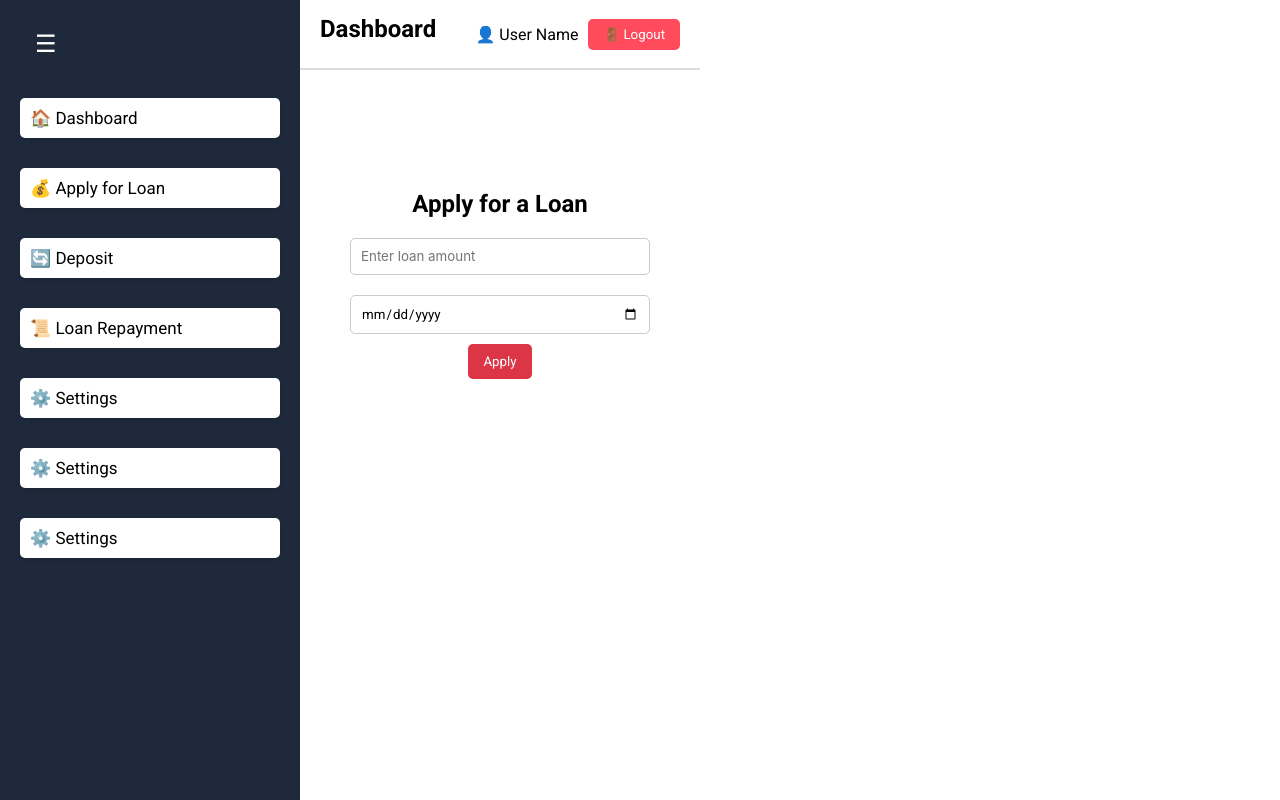
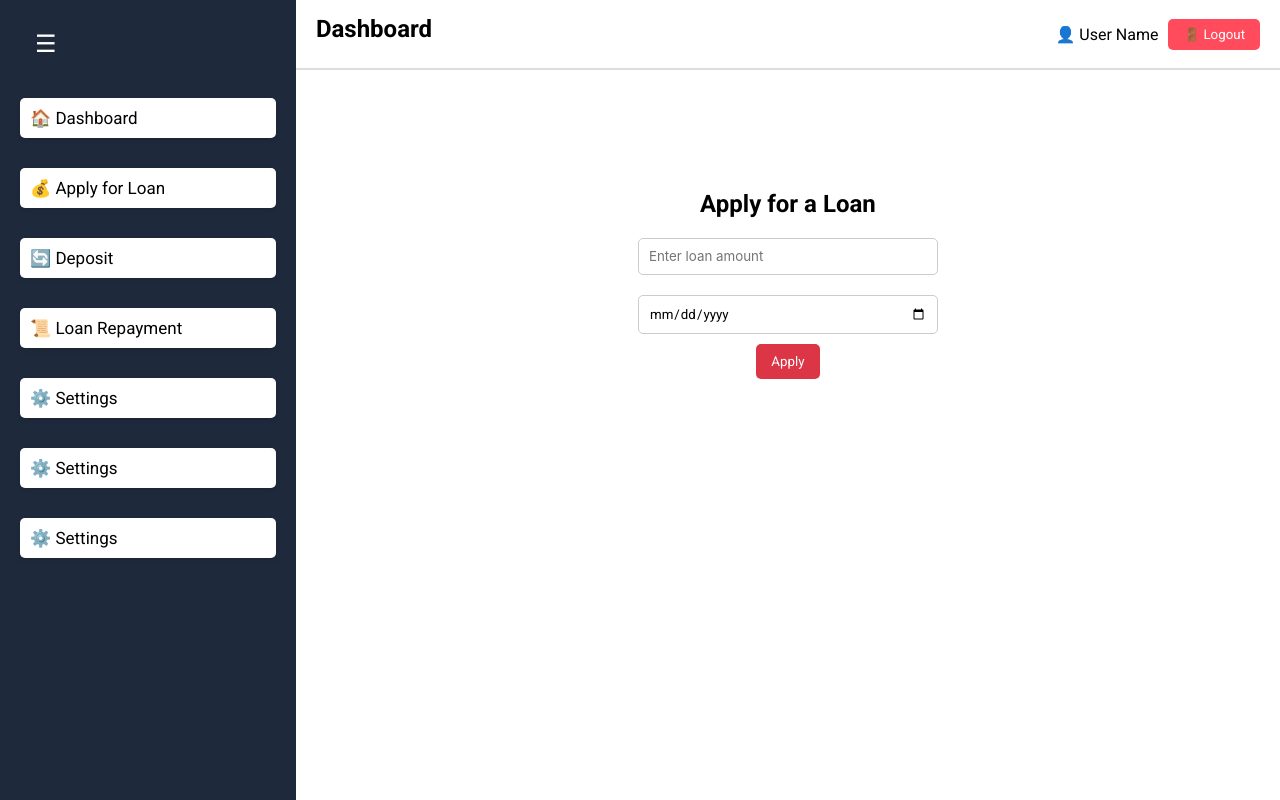
Before and after one commit to Daniel24356/LoanAppFrontend, a React (Vite) app: page /dashboard/applyLoan in a window 1280 px wide. Built offline with nearby package versions, Linux system fonts and the light colour scheme.

Commit message:
uncommented Dashboard.css

```diff
--- a/src/pages/Dashboard.css
+++ b/src/pages/Dashboard.css
@@ -2,6 +2,6 @@
     display: flex;
     overflow: hidden;
 }
-/* .dashboard-inner{
+.dashboard-inner{
     width: 1000px;
-} */
+}
```
